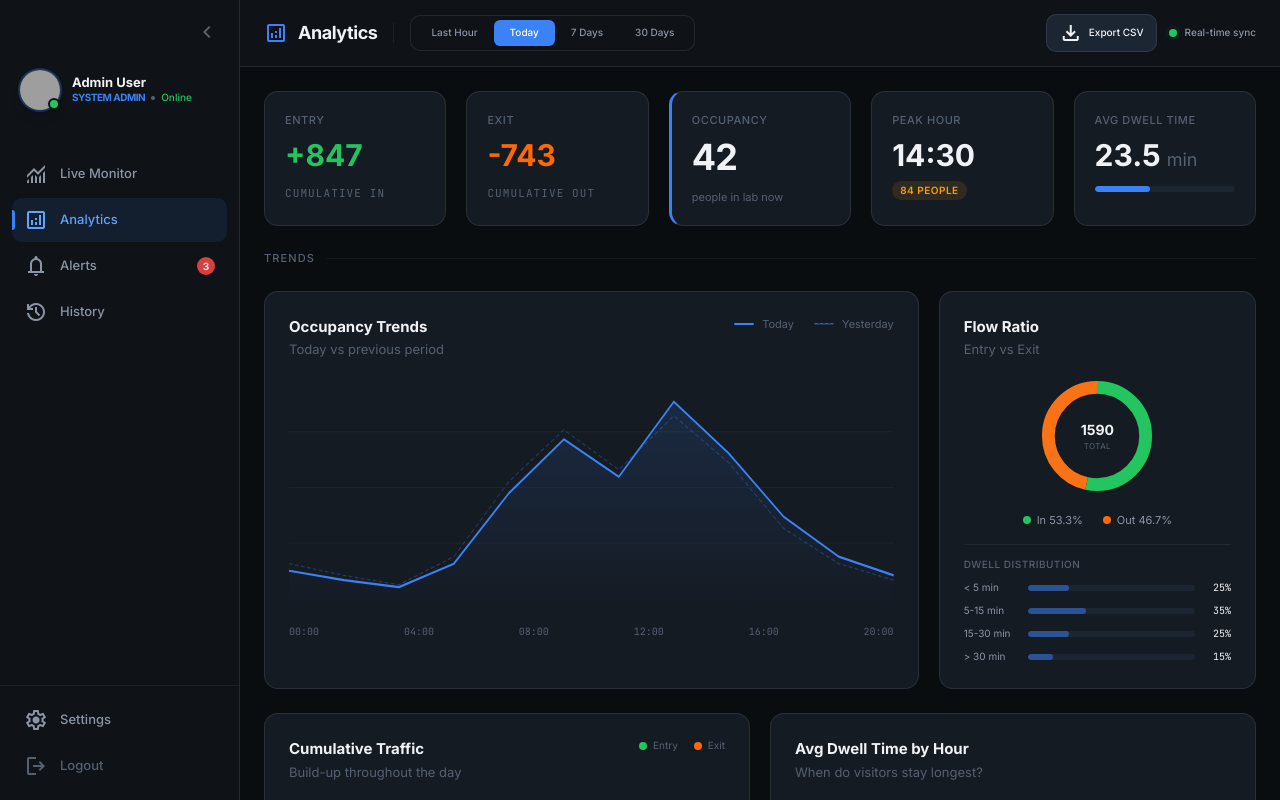
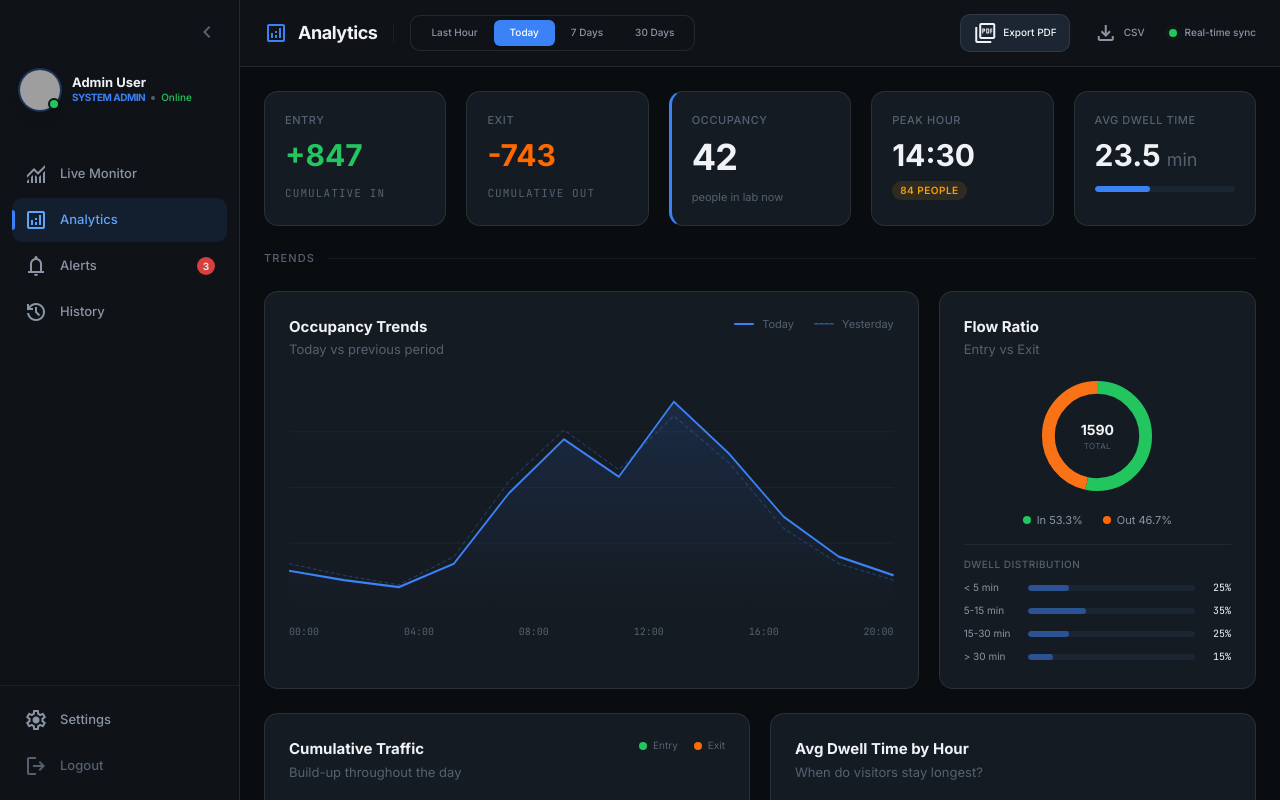
Before and after one commit to nxc1802/DAT_Frontend, a Next.js app: page /analytics in a window 1280 px wide. Built offline with nearby package versions, Linux system fonts and the light colour scheme; grey boxes are pictures that could not be loaded.

Commit message:
feat: implement PDF export in Analytics and ultra-minimalist header in Live Monitor

```diff
--- a/package.json
+++ b/package.json
@@ -9,6 +9,8 @@
     "lint": "eslint"
   },
   "dependencies": {
+    "html-to-image": "^1.11.13",
+    "jspdf": "^4.2.0",
     "next": "16.1.3",
     "react": "19.2.3",
     "react-dom": "19.2.3",
--- a/src/app/analytics/page.tsx
+++ b/src/app/analytics/page.tsx
@@ -1,6 +1,6 @@
 'use client';
 
-import { useState, useCallback } from 'react';
+import { useState, useCallback, useRef } from 'react';
 import MainSidebar from '@/components/layout/MainSidebar';
 import Card from '@/components/ui/Card';
 import Badge from '@/components/ui/Badge';
@@ -8,6 +8,8 @@ import Button from '@/components/ui/Button';
 import StatusDot from '@/components/ui/StatusDot';
 import SegmentedControl from '@/components/ui/SegmentedControl';
 import { analyticsData } from '@/lib/mockData';
+import jsPDF from 'jspdf';
+import { toPng } from 'html-to-image';
 
 type TimeFrame = '1h' | 'today' | '7d' | '30d';
 
@@ -31,9 +33,11 @@ function dataToPath(data: { occupancy: number }[], maxVal: number) {
 
 export default function AnalyticsPage() {
     const [timeFrame, setTimeFrame] = useState<TimeFrame>('today');
+    const [isExporting, setIsExporting] = useState(false);
+    const reportRef = useRef<HTMLElement>(null);
 
     // ── Export CSV ────────────────────────────────────────────────────────
-    const handleExport = useCallback(() => {
+    const handleExportCSV = useCallback(() => {
         const lines: string[] = [];
         const now = new Date().toLocaleString();
         lines.push(`EdgeSentinelAI Analytics Report`);
@@ -100,6 +104,40 @@ export default function AnalyticsPage() {
         URL.revokeObjectURL(url);
     }, [timeFrame]);
 
+    // ── Export PDF ────────────────────────────────────────────────────────
+    const handleExportPDF = async () => {
+        if (!reportRef.current) return;
+        setIsExporting(true);
+
+        try {
+            // Get current theme color from computed styles
+            const bgColor = getComputedStyle(document.body).backgroundColor || '#0a0d10';
+
+            const dataUrl = await toPng(reportRef.current, {
+                pixelRatio: 2,
+                backgroundColor: bgColor,
+                quality: 1,
+                cacheBust: true,
+            });
+
+            const pdf = new jsPDF({
+                orientation: 'portrait',
+                unit: 'px',
+                format: 'a4',
+            });
+
+            const pdfWidth = pdf.internal.pageSize.getWidth();
+            const pdfHeight = (reportRef.current.offsetHeight * pdfWidth) / reportRef.current.offsetWidth;
+
+            pdf.addImage(dataUrl, 'PNG', 0, 0, pdfWidth, pdfHeight);
+            pdf.save(`dat-analytics-${timeFrame}-${new Date().toISOString().slice(0, 10)}.pdf`);
+        } catch (error) {
+            console.error('Failed to export PDF:', error);
+        } finally {
+            setIsExporting(false);
+        }
+    };
+
     // ── Chart data ───────────────────────────────────────────────────────
     const maxOcc = Math.max(...occupancyTrends.current.map(d => d.occupancy), ...occupancyTrends.previous.map(d => d.occupancy));
     const currentPath = dataToPath(occupancyTrends.current, maxOcc);
@@ -145,13 +183,22 @@ export default function AnalyticsPage() {
                         <SegmentedControl options={timeFrameOptions} value={timeFrame} onChange={setTimeFrame} />
                     </div>
                     <div className="flex items-center gap-3">
-                        <Button icon="download" variant="secondary" size="sm" onClick={handleExport}>Export CSV</Button>
+                        <Button
+                            icon={isExporting ? 'sync' : 'picture_as_pdf'}
+                            variant="secondary"
+                            size="sm"
+                            onClick={handleExportPDF}
+                            disabled={isExporting}
+                        >
+                            {isExporting ? 'Processing...' : 'Export PDF'}
+                        </Button>
+                        <Button icon="download" variant="ghost" size="sm" onClick={handleExportCSV}>CSV</Button>
                         <StatusDot status="online" label="Real-time sync" />
                     </div>
                 </div>
 
                 {/* Scrollable Content */}
-                <main className="flex-1 overflow-y-auto p-6 space-y-6">
+                <main ref={reportRef} className="flex-1 overflow-y-auto p-6 space-y-6 custom-scrollbar">
 
                     {/* ══════ ROW 1: KPI Cards ══════ */}
                     <div className="grid grid-cols-5 gap-5 stagger-children">
--- a/src/app/page.tsx
+++ b/src/app/page.tsx
@@ -55,7 +55,7 @@ export default function LiveMonitorPage() {
       <MainSidebar />
 
       <div className="flex-1 flex flex-col h-full overflow-hidden">
-        {/* ===== CONSOLIDATED HEADER ===== */}
+        {/* ===== ULTRA-MINIMALIST HEADER ===== */}
         <header className="shrink-0 bg-surface-1 border-b border-border-default animate-fade-in z-10 flex items-stretch h-14">
           {/* Group 1: Live Badge */}
           <div className="flex items-center gap-3 px-5 border-r border-border-subtle shrink-0">
@@ -68,26 +68,6 @@ export default function LiveMonitorPage() {
           {/* Group 2: Stats Metrics (from StatsBar) */}
           <div className="flex-1 min-w-0 flex items-center overflow-hidden">
             <StatsBar />
-          </div>
-
-          {/* Group 3: Activity Sparkline (Compact) */}
-          <div className="flex items-center gap-3 px-5 border-l border-border-subtle shrink-0 max-w-[200px]">
-            <div className="flex items-center gap-2">
-              <span className="material-symbols-outlined text-accent text-sm">show_chart</span>
-              <span className="text-[10px] font-bold text-text-secondary uppercase tracking-tighter">Activity</span>
-            </div>
-            <div className="w-24 h-6">
-              <svg className="w-full h-full overflow-visible" preserveAspectRatio="none" viewBox="0 0 200 32">
-                <defs>
-                  <linearGradient id="headerChartGrad" x1="0" x2="0" y1="0" y2="1">
-                    <stop offset="0%" stopColor="var(--accent)" stopOpacity="0.3" />
-                    <stop offset="100%" stopColor="var(--accent)" stopOpacity="0" />
-                  </linearGradient>
-                </defs>
-                <path d="M0 28 L20 24 L40 26 L60 20 L80 14 L100 16 L120 8 L140 10 L160 5 L180 12 L200 8 V 32 H 0 Z" fill="url(#headerChartGrad)" />
-                <path d="M0 28 L20 24 L40 26 L60 20 L80 14 L100 16 L120 8 L140 10 L160 5 L180 12 L200 8" fill="none" stroke="var(--accent)" strokeWidth="1.5" strokeLinejoin="round" />
-              </svg>
-            </div>
           </div>
         </header>
 
```
